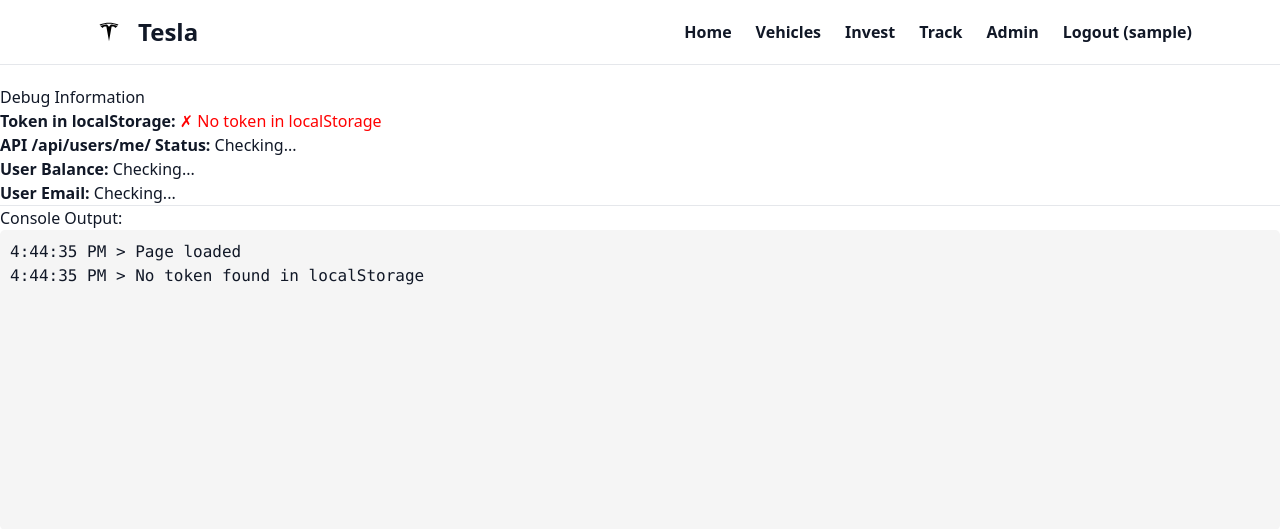
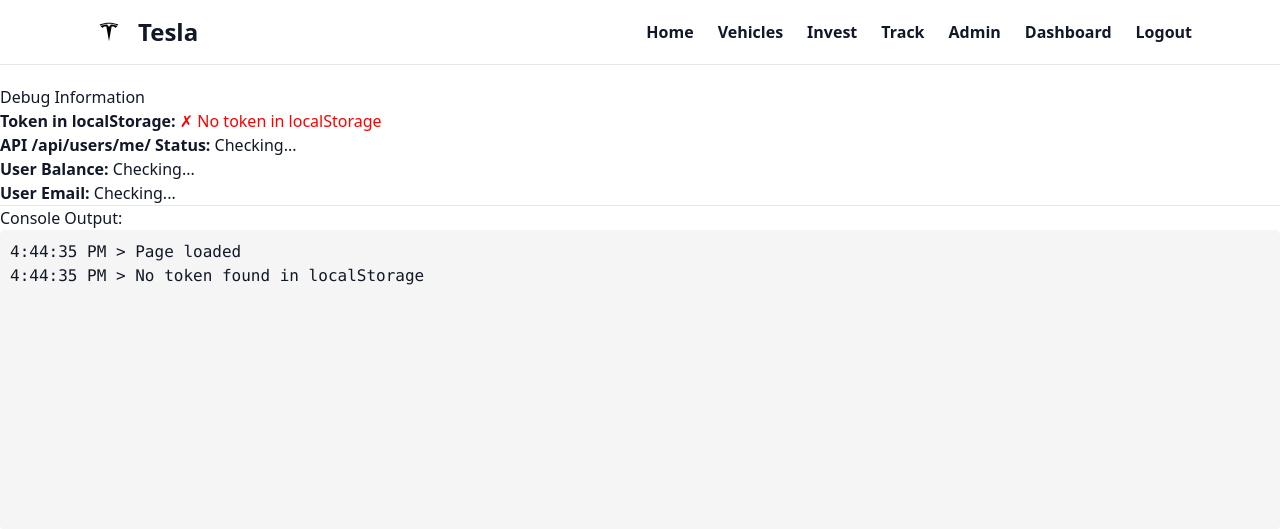
Before and after one commit to stateofisrl/onlinetes, a Django app: page /debug/ in a window 1280 px wide. Shown: the top 529 px of the page. Run offline with Django 4.2, Linux system fonts and the light colour scheme; the visitor is signed in with stand-in values (Sample User, id 1); some libraries are stand-ins or nearby versions.

Commit message:
Fix navigation: redirect logged-in users to dashboard and update nav links

```diff
--- a/main/views.py
+++ b/main/views.py
@@ -20,6 +20,8 @@
 
 
 def homepage(request):
+    if request.user.is_authenticated:
+        return redirect('dashboard')
     vehicles = Vehicle.objects.all()[:3]
     return render(request, 'home.html', {'vehicles': vehicles})
 
--- a/templates/base.html
+++ b/templates/base.html
@@ -85,16 +85,12 @@
             {% if user.is_staff %}
               <a href="/admin/" class="text-gray-900 font-semibold hover:text-gray-600 no-underline py-2 lg:py-0">Admin</a>
             {% endif %}
-            {% if debug %}
+            {% if user.is_authenticated %}
+              <a href="{% url 'dashboard' %}" class="text-gray-900 font-semibold hover:text-gray-600 no-underline py-2 lg:py-0">Dashboard</a>
+              <a href="{% url 'main:logout' %}" class="text-gray-900 font-semibold hover:text-gray-600 no-underline py-2 lg:py-0">Logout</a>
+            {% else %}
               <a href="{% url 'main:login' %}" class="text-gray-900 font-semibold hover:text-gray-600 no-underline py-2 lg:py-0">Login</a>
-              <a href="{% url 'main:logout' %}" class="text-gray-900 font-semibold hover:text-gray-600 no-underline py-2 lg:py-0">logout</a>
-            {% else %}
-              {% if user.is_authenticated %}
-                <a href="{% url 'main:logout' %}" class="text-gray-900 font-semibold hover:text-gray-600 no-underline py-2 lg:py-0">Logout ({{ user.username }})</a>
-              {% else %}
-                <a href="{% url 'main:login' %}" class="text-gray-900 font-semibold hover:text-gray-600 no-underline py-2 lg:py-0">Login</a>
-                <a href="{% url 'main:register' %}" class="text-gray-900 font-semibold hover:text-gray-600 no-underline py-2 lg:py-0">Register</a>
-              {% endif %}
+              <a href="{% url 'main:register' %}" class="text-gray-900 font-semibold hover:text-gray-600 no-underline py-2 lg:py-0">Register</a>
             {% endif %}
           </nav>
         </div>
```
